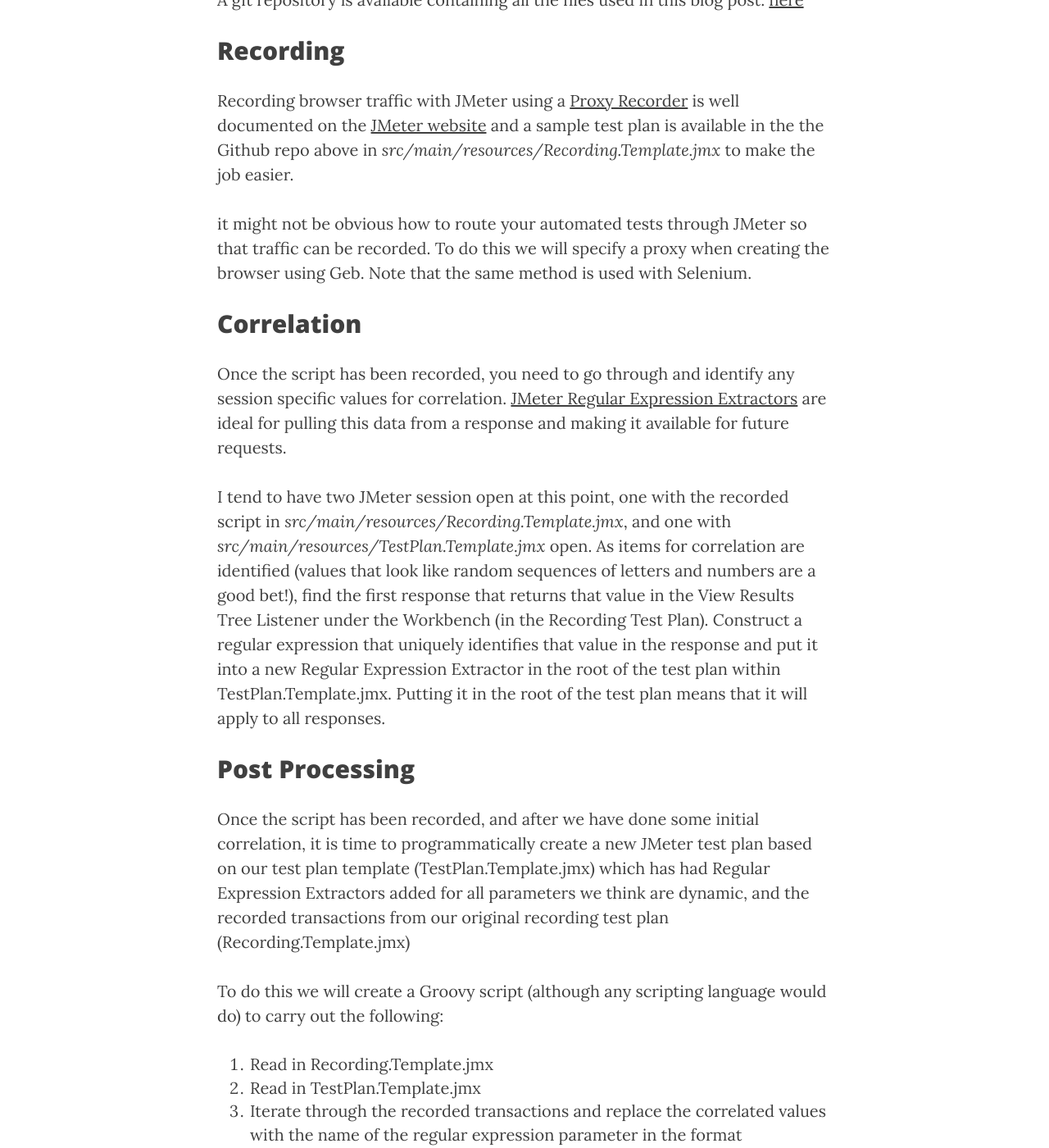
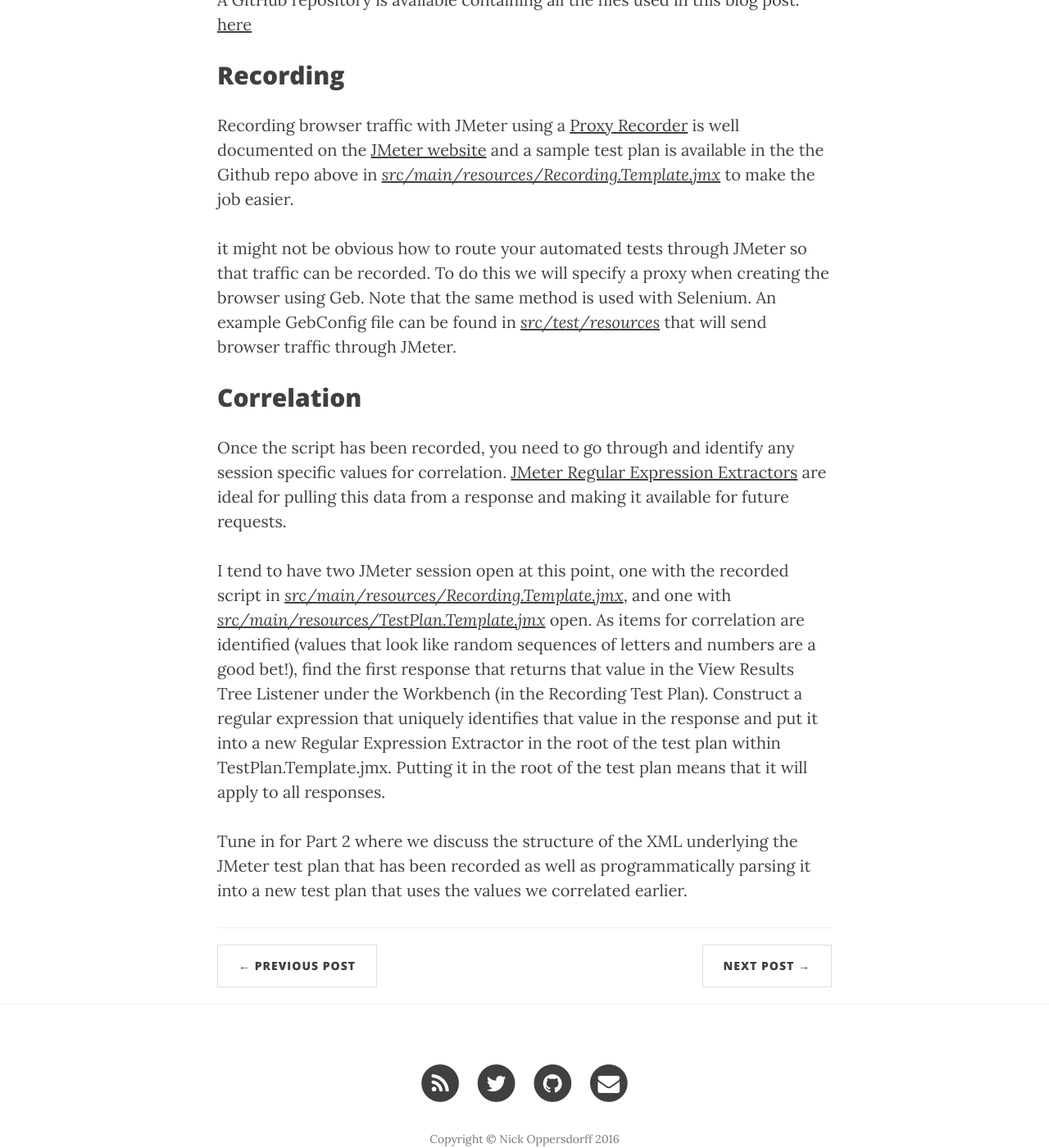
Before and after one commit to testworx/testworx.github.io, a Jekyll site: the page built from _posts/2016-06-01-dynamic-generation-of-jmeter-scripts-pt1.markdown, in a window 1280 px wide and 1400 px high, scrolled down 1318 px. Shown: the whole window at 82% size. Built offline with Jekyll 4.4.1, drawn with Linux system fonts in a browser that asks for light colours; nearby versions of some CDN libraries; some of the changed text lies outside the part shown.

Commit message:
Updates made to JMeter Pt 1

```diff
--- a/_posts/2016-06-01-dynamic-generation-of-jmeter-scripts-pt1.markdown
+++ b/_posts/2016-06-01-dynamic-generation-of-jmeter-scripts-pt1.markdown
@@ -20,28 +20,14 @@ header-img: "img/post-bg-02.jpg"
 </ol></p>
 
 <h2>Git Repository</h2>
-<p>A git repository is available containing all the files used in this blog post:  <a href="https://github.com/testworx/jmeter-test-plan-generator">here</a></p>
+<p>A GitHub repository is available containing all the files used in this blog post:  <a href="https://github.com/testworx/jmeter-test-plan-generator">here</a></p>
 
 <h2>Recording</h2>
-<p>Recording browser traffic with JMeter using a <a href="http://jmeter.apache.org/usermanual/component_reference.html#HTTP(S)_Test_Script_Recorder">Proxy Recorder</a> is well documented on the <a href="http://jmeter.apache.org/usermanual/jmeter_proxy_step_by_step.pdf">JMeter website</a> and a sample test plan is available in the the Github repo above in <i>src/main/resources/Recording.Template.jmx</i> to make the job easier.</p>
-<p>it might not be obvious how to route your automated tests through JMeter so that traffic can be recorded.  To do this we will specify a proxy when creating the browser using Geb.  Note that the same method is used with Selenium.</p>
+<p>Recording browser traffic with JMeter using a <a href="http://jmeter.apache.org/usermanual/component_reference.html#HTTP(S)_Test_Script_Recorder">Proxy Recorder</a> is well documented on the <a href="http://jmeter.apache.org/usermanual/jmeter_proxy_step_by_step.pdf">JMeter website</a> and a sample test plan is available in the the Github repo above in <a href="https://github.com/testworx/jmeter-test-plan-generator/blob/master/src/main/resources/Recording.Template.jmx"><i>src/main/resources/Recording.Template.jmx</i></a> to make the job easier.</p>
+<p>it might not be obvious how to route your automated tests through JMeter so that traffic can be recorded.  To do this we will specify a proxy when creating the browser using Geb.  Note that the same method is used with Selenium.  An example GebConfig file can be found in <a href="https://github.com/testworx/jmeter-test-plan-generator/blob/master/src/test/resources/GebConfig.groovy"><i>src/test/resources</i></a> that will send browser traffic through JMeter.</p>
 
 <h2>Correlation</h2>
 <p>Once the script has been recorded, you need to go through and identify any session specific values for correlation.  <a href="http://jmeter.apache.org/usermanual/component_reference.html#Regular_Expression_Extractor">JMeter Regular Expression Extractors</a> are ideal for pulling this data from a response and making it available for future requests.</p>
-<p>I tend to have two JMeter session open at this point, one with the recorded script in <i>src/main/resources/Recording.Template.jmx</i>, and one with <i>src/main/resources/TestPlan.Template.jmx</i> open.  As items for correlation are identified (values that look like random sequences of letters and numbers are a good bet!), find the first response that returns that value in the View Results Tree Listener under the Workbench (in the Recording Test Plan).  Construct a regular expression that uniquely identifies that value in the response and put it into a new Regular Expression Extractor in the root of the test plan within TestPlan.Template.jmx.  Putting it in the root of the test plan means that it will apply to all responses.</p>
+<p>I tend to have two JMeter session open at this point, one with the recorded script in <a href="https://github.com/testworx/jmeter-test-plan-generator/blob/master/src/main/resources/Recording.Template.jmx"><i>src/main/resources/Recording.Template.jmx</i></a>, and one with <a href="https://github.com/testworx/jmeter-test-plan-generator/blob/master/src/main/resources/TestPlan.Template.jmx"><i>src/main/resources/TestPlan.Template.jmx</i></a> open.  As items for correlation are identified (values that look like random sequences of letters and numbers are a good bet!), find the first response that returns that value in the View Results Tree Listener under the Workbench (in the Recording Test Plan).  Construct a regular expression that uniquely identifies that value in the response and put it into a new Regular Expression Extractor in the root of the test plan within TestPlan.Template.jmx.  Putting it in the root of the test plan means that it will apply to all responses.</p>
 
-<h2>Post Processing</h2>
-<p>Once the script has been recorded, and after we have done some initial correlation, it is time to programmatically create a new JMeter test plan based on our test plan template (TestPlan.Template.jmx) which has had Regular Expression Extractors added for all parameters we think are dynamic, and the recorded transactions from our original recording test plan (Recording.Template.jmx)</P>
-<p>To do this we will create a Groovy script (although any scripting language would do) to carry out the following:
-  <ol>
-  <li>Read in Recording.Template.jmx</li>
-  <li>Read in TestPlan.Template.jmx</li>
-  <li>Iterate through the recorded transactions and replace the correlated values with the name of the regular expression parameter in the format '${REGEX_PARAMETER_NAME}'</li>
-  <li>Write the contents of TestPlan.Template.jmx into a new test plan.</li>
-  <li>Write the recorded transactions into this new test plan.</li>
-  <li>Open the test plan in JMeter and check that everything appears to be correlated correctly.</li>
-  </ol>
-</p>
-
-<h2>Replay and Debugging</h2>
-<p>Play back the final script that has been parameterised and verify that the data is appearing correctly within the environment.</p>
+<p>Tune in for Part 2 where we discuss the structure of the XML underlying the JMeter test plan that has been recorded as well as programmatically parsing it into a new test plan that uses the values we correlated earlier.</P>
```
Also changed, not shown: other parts of _posts/2016-06-01-dynamic-generation-of-jmeter-scripts-pt1.markdown (+1 -1 lines).
